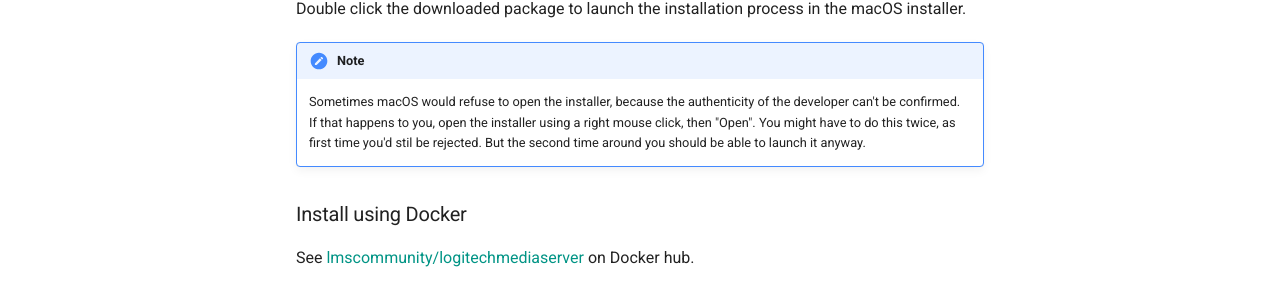
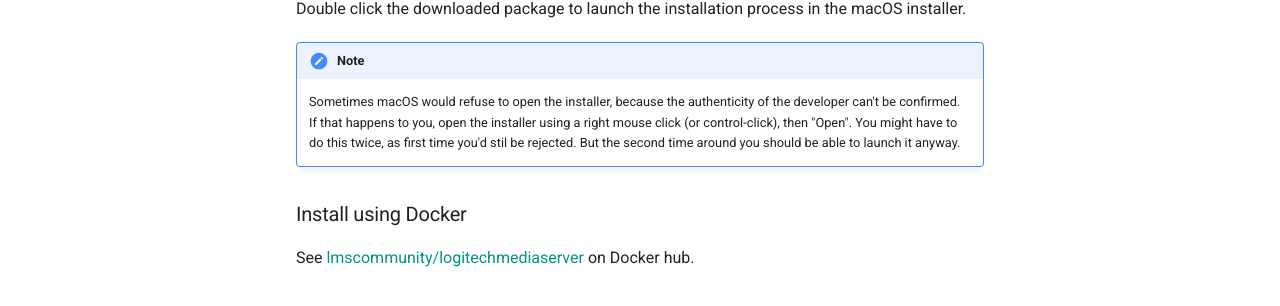
Before and after one commit to LMS-Community/lms-community.github.io, an MkDocs documentation site: the page built from docs/getting-started/index.md, in a window 1280 px wide and 900 px high, scrolled down 956 px. Shown: the part 400-706 px from the top of the window. Built offline with MkDocs 1.6.1 and Material for MkDocs 9.7.7, drawn with Linux system fonts in a browser that asks for light colours; comment, search, counter and statistics services are not loaded.

Commit message:
Right Click/Control Click

```diff
--- a/docs/getting-started/index.md
+++ b/docs/getting-started/index.md
@@ -50,7 +50,7 @@
 Double click the downloaded package to launch the installation process in the macOS installer.
 
 !!! note
-    Sometimes macOS would refuse to open the installer, because the authenticity of the developer can't be confirmed. If that happens to you, open the installer using a right mouse click, then "Open". You might have to do this twice, as first time you'd stil be rejected. But the second time around you should be able to launch it anyway.
+    Sometimes macOS would refuse to open the installer, because the authenticity of the developer can't be confirmed. If that happens to you, open the installer using a right mouse click (or control-click), then "Open". You might have to do this twice, as first time you'd stil be rejected. But the second time around you should be able to launch it anyway.
 
 ### Install using Docker
 
```
